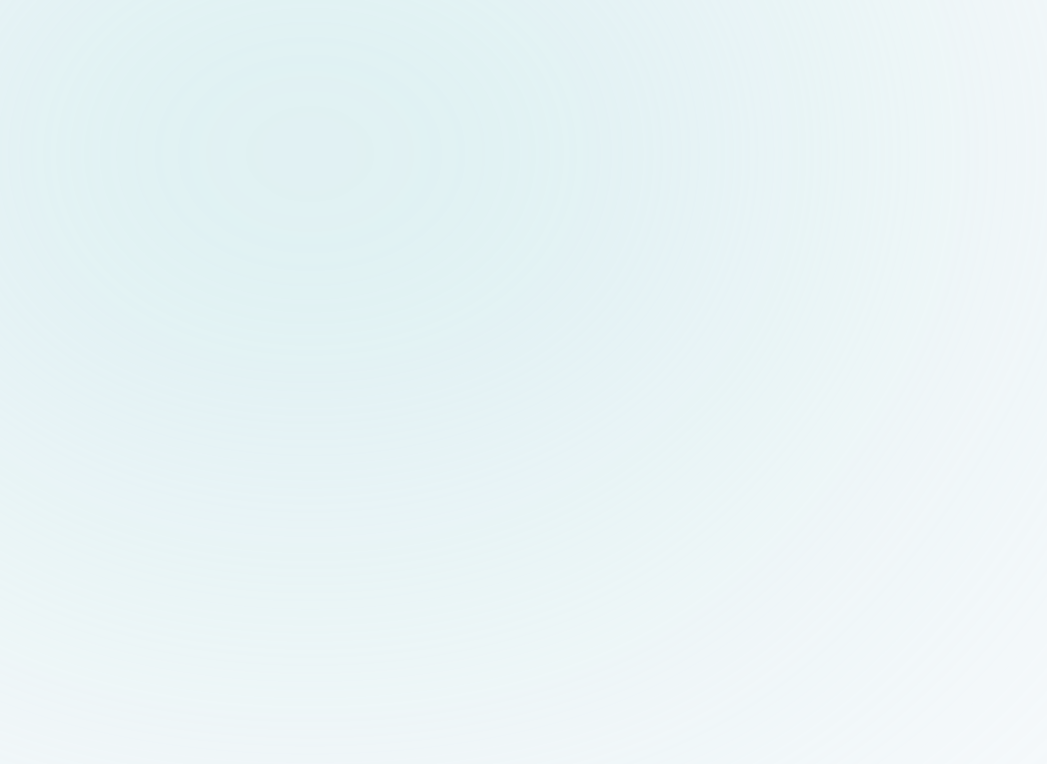
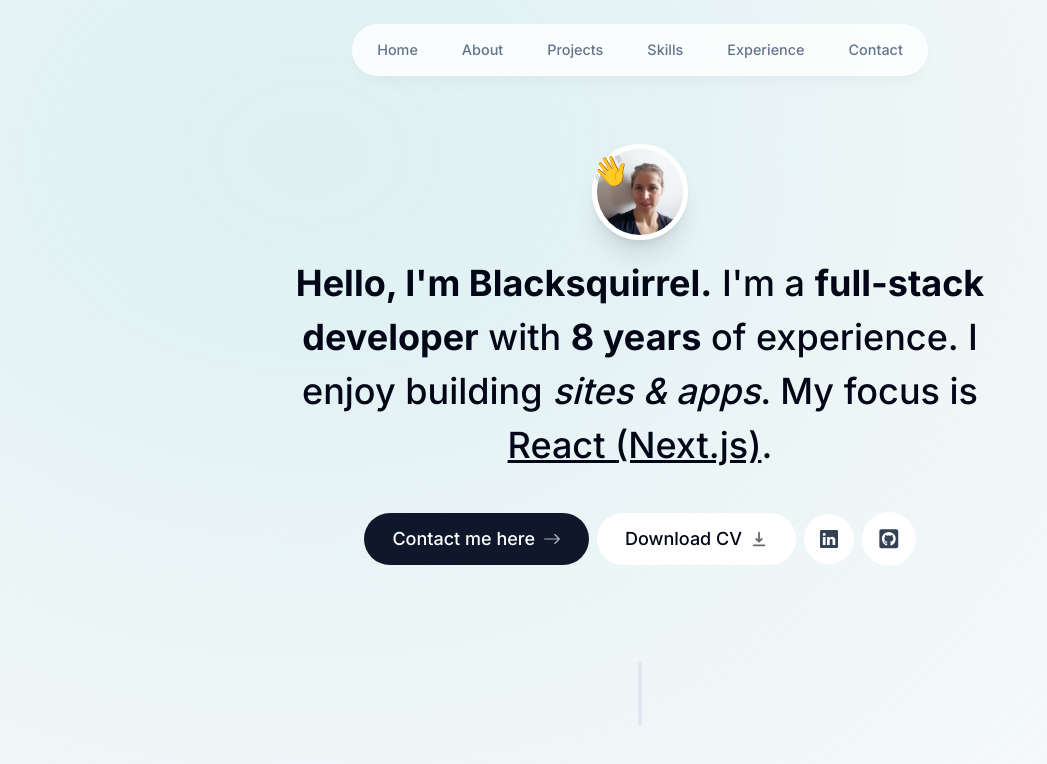
Before and after one commit to BlackSquirrel34/feuergaukelei, a Next.js app: page / in a window 1280 px wide. Shown: the top 764 px of the page, without its empty margins (0-1047 px from the left). Built offline with nearby package versions, Linux system fonts and the light colour scheme.

Commit message:
intro section, until 2.04

```diff
--- a/app/layout.tsx
+++ b/app/layout.tsx
@@ -1,11 +1,12 @@
 import './globals.css'
 import { Inter } from 'next/font/google'
+import Header from "@/components/header"
 
 const inter = Inter({ subsets: ['latin'] })
 
 export const metadata = {
-  title: 'Portfolio Blacksquirrel',
-  description: 'Personal Portfolio Website of Blacksquirrel',
+  title: 'Blacksquirrel Portfolio ',
+  description: 'Personal Portfolio Website of full Stack Developer Blacksquirrel',
 }
 
 export default function RootLayout({
@@ -15,11 +16,14 @@
 }) {
   return (
     <html lang="en">
-      <body className={`${inter.className} bg-slate-50 text-slate-950 relative`}>
+      <body className={`${inter.className} bg-slate-50 text-slate-950 relative h-[5000px] pt-28 sm:pt-36`}>
         <div className="bg-[#bae3e4] absolute top-[-6rem] -z-10 right-[5rem]
         h-[31.25rem] w-[31.25rem] rounded-full blur-[20rem]
-        sm:w-[68.75rem] md:left-[-33rem] lg:left-[-28rem] xl:left-[-15rem] 2xl:left-[-5rem]"></div>
-        {children}</body>
+        sm:w-[68.75rem] md:left-[-33rem] lg:left-[-28rem] xl:left-[-15rem] 2xl:left-[-5rem]"> </div>
+        <Header />
+        {children}
+
+        </body>
     </html>
-  )
+  );
 }
--- a/app/page.tsx
+++ b/app/page.tsx
@@ -1,6 +1,11 @@
+import Intro from "@/components/intro";
+import SectionDivider from "@/components/section-divider";
+
 export default function Home() {
   return (
-    <main className="">
+    <main className="flex flex-col items-center px-4">
+      <Intro />
+      <SectionDivider />
     </main>
   )
 }
--- /dev/null
+++ b/components/header.tsx
@@ -0,0 +1,38 @@
+"use client";
+
+import React from 'react';
+import { motion } from "framer-motion";
+import { links} from "@/lib/data";
+import Link from "next/link";
+
+export default function Header() {
+  return <header className="z-[999] relative">
+    <motion.div className="fixed top-0 left-1/2 h-[4.5rem] w-full rounded-none border
+    border-white border-opacity-40 bg-white bg-opacity-80 shadow-lg shadow-black/[0.03]
+    backdrop-blur-[0.5rem] sm:top-6 sm:h-[3.25rem] sm:w-[36rem] sm:rounded-full"
+    initial={{ y: -100, x: "-50%", opacity: 0 }}
+    animate={{ y:0, x: "-50%", opacity: 1 }}
+
+    ></motion.div>
+
+    <nav className="fixed top-[0.15rem] left-1/2 h-12 -translate-x-1/2 py-2 sm:top-[1.7rem] sm:h-[initial] sm:py-0">
+        <ul className="flex w-[22rem] flew-wrap items-center justify-center gap-y-1 text-[0.9rem]
+        font-medium text-slate-500 sm:w-[initial] sm:flew-nowrap sm:gap-5">
+            {
+            links.map(link => (
+                <motion.li className="h-3/4 flex items-center justify-center" key={link.hash}
+                initial={{ y: -100, opacity: 0 }}
+                animate={{ y:0, opacity: 1 }}
+                >
+                    <Link className="flewx w-full items-center justify-center px-3 py-3
+                     hover:text-slate-950 transition" href={link.hash}>{link.name}</Link>
+                </motion.li>
+            ))
+            }
+
+
+        </ul>
+    </nav>
+
+    </header>;
+}
--- /dev/null
+++ b/components/intro.tsx
@@ -0,0 +1,108 @@
+"use client";
+
+import Image from 'next/image';
+import React from 'react';
+import profileImg from "@/public/profile.png";
+import { motion } from "framer-motion";
+import Link from "next/link";
+import { BsArrowRight, BsLinkedin } from "react-icons/bs";
+import { HiDownload } from "react-icons/hi";
+import { FaGithubSquare } from "react-icons/fa";
+import { useSectionInView } from "@/lib/hooks";
+import { useActiveSectionContext } from "@/context/active-section-context";
+
+export default function Intro() {
+  return (
+    <section className="mb-28 max-w-[50rem] text-center sm:mb-0">
+    <div className='flex items-center justify-center'>
+        <div className="relative">
+            <motion.div
+            initial={{ opacity: 0, scale: 0 }}
+                animate={{ opacity: 1, scale: 1 }}
+                transition={{ type: "tween", duration: 0.2 }}
+                >
+            <Image
+                src={profileImg}
+                alt="a profile picture image"
+                width={192}
+                height={192}
+                quality={95}
+                priority
+                className="h-24 w-24 rounded-full object-cover border-[0.35rem] border-white shadow-xl"
+            />
+            </motion.div>
+            <motion.span
+            className="absolute text-3xl top-2 left-0"
+            initial={{ opacity: 0, scale: 0 }}
+            animate={{ opacity: 1, scale: 1 }}
+            transition={{ type: 'spring', stiffness: 125, delay: 0.1, duration: 0.7 }}
+            >👋
+            </motion.span>
+        </div>
+    </div>
+
+    <motion.h1
+        className="mb-10 mt-4 px-4 text-2xl font-medium !leading-[1.5] sm:text-4xl"
+        initial={{ opacity: 0, y: 100 }}
+        animate={{ opacity: 1, y: 0 }}
+      >
+        <span className="font-bold">Hello, I&apos;m Blacksquirrel.</span> I&apos;m a{" "}
+        <span className="font-bold">full-stack developer</span> with{" "}
+        <span className="font-bold">8 years</span> of experience. I enjoy
+        building <span className="italic">sites & apps</span>. My focus is{" "}
+        <span className="underline">React (Next.js)</span>.
+      </motion.h1>
+
+      <motion.div
+        className="flex flex-col sm:flex-row items-center justify-center gap-2 px-4 text-lg font-medium"
+        initial={{ opacity: 0, y: 100 }}
+        animate={{ opacity: 1, y: 0 }}
+        transition={{
+          delay: 0.1,
+        }}
+      >
+        <Link href="#contact"
+          className="group bg-slate-900 text-white px-7 py-3 flex items-center gap-2 rounded-full
+          outline-none focus:scale-110 hover:scale-110 hover:bg-slate-950 active:scale-105 transition"
+          onClick={() => {
+            // setActiveSection("Contact");
+            // setTimeOfLastClick(Date.now());
+          }}
+        >
+          Contact me here{" "}
+          <BsArrowRight className="opacity-70 group-hover:translate-x-1 transition" />
+        </Link>
+
+        <a
+          className="group bg-white px-7 py-3 flex items-center gap-2 rounded-full outline-none
+          focus:scale-110 hover:scale-110 active:scale-105 transition cursor-pointer  border-black/10 dark:bg-white/10"
+          href="/CV.pdf" download
+        >
+          Download CV{" "}
+          <HiDownload className="opacity-60 group-hover:translate-y-1 transition" />
+        </a>
+
+        <a
+          className="bg-white p-4 text-slate-700 hover:text-slate-950 flex items-center gap-2 rounded-full
+          focus:scale-[1.15] hover:scale-[1.15] active:scale-105 transition cursor-pointer  border-black/10 dark:bg-white/10 dark:text-white/60"
+          href="https://linkedin.com"
+          target="_blank"
+        >
+          <BsLinkedin />
+        </a>
+
+        <a
+          className="bg-white p-4 text-slate-700 flex items-center gap-2 text-[1.35rem] rounded-full focus:scale-[1.15]
+          hover:scale-[1.15] hover:text-slate-950 active:scale-105 transition cursor-pointer border-black/10 dark:bg-white/10 dark:text-white/60"
+          href="https://github.com"
+          target="_blank"
+        >
+          <FaGithubSquare />
+        </a>
+      </motion.div>
+
+</section>
+
+
+  );
+}
--- /dev/null
+++ b/components/section-divider.tsx
@@ -0,0 +1,14 @@
+"use client";
+
+import React from 'react';
+import { motion } from "framer-motion";
+
+export default function SectionDivider() {
+  return (
+    <motion.div className='bg-slate-200 my-24 h-16 w-1 rounded-full hidden sm:block'
+    initial={{ opacity: 0, y: 100 }}
+    animate={{ opacity: 1, y: 0 }}
+    transition={{ delay: 0.125 }}
+    ></motion.div>
+  )
+}
--- a/package.json
+++ b/package.json
@@ -15,6 +15,7 @@
     "autoprefixer": "10.4.20",
     "eslint": "9.14.0",
     "eslint-config-next": "15.0.2",
+    "framer-motion": "^11.11.11",
     "next": "15.0.2",
     "postcss": "8.4.47",
     "react": "18.3.1",
```
Also changed, not shown: public/profile.png (added), 1 other file (tests, documents, lock files or other folders).
